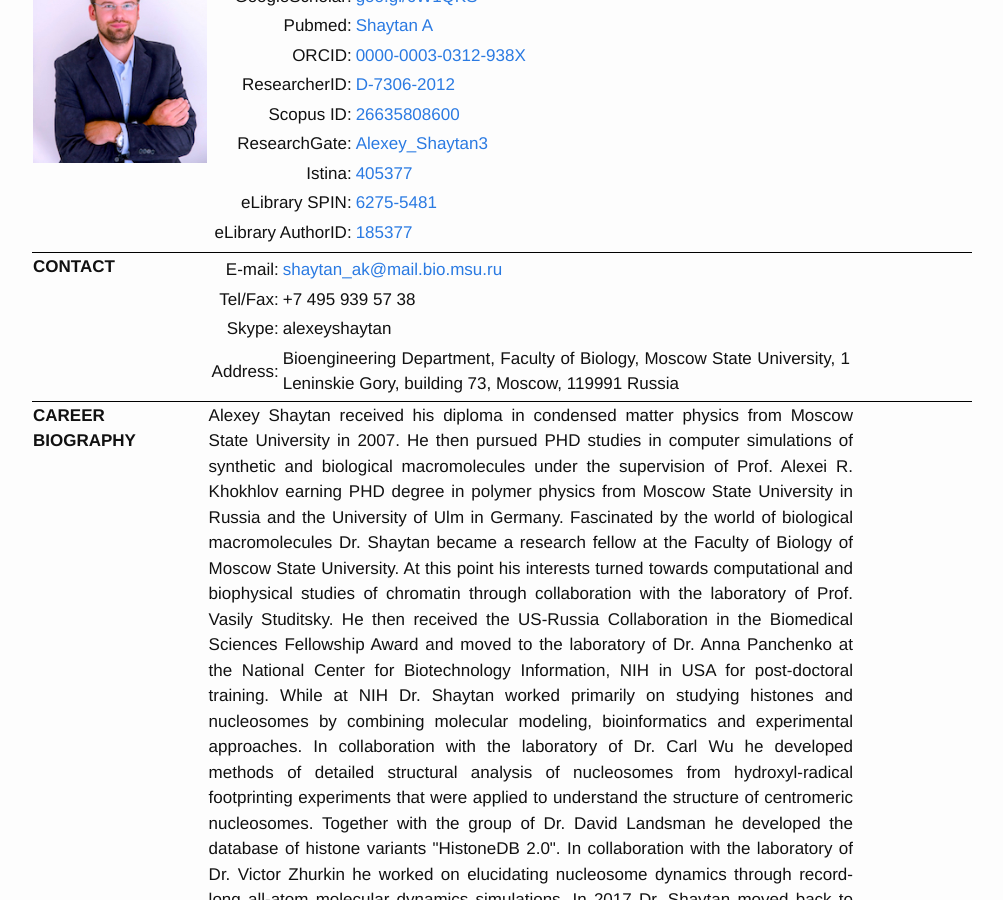
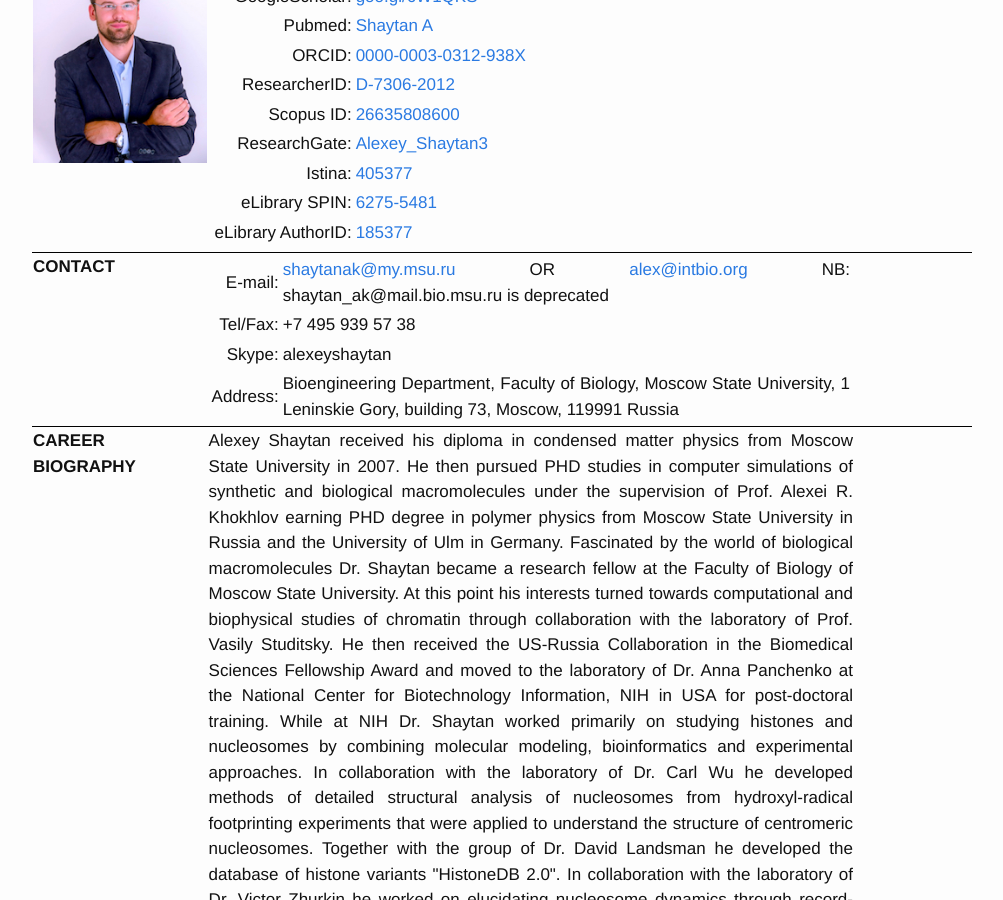
Before and after one commit to intbio/intbio.github.io, a Jekyll site: the page built from cv/aksh.md, in a window 1280 px wide and 900 px high, scrolled down 358 px. Shown: the whole window, without its empty margins (138-1141 px from the left). Built offline with Jekyll 4.4.1, drawn with Linux system fonts in a browser that asks for light colours; comment, search, counter and statistics services are not loaded.

Commit message:
Update aksh.md

```diff
--- a/cv/aksh.md
+++ b/cv/aksh.md
@@ -60,7 +60,7 @@ permalink: /alexey_shaytan
 		<td valign="top"><b>CONTACT</b></td>
 		<td>
 			<table>
-				<tr><td align="right">E-mail:</td><td><a href="mailto:shaytan_ak@mail.bio.msu.ru">shaytan_ak@mail.bio.msu.ru</a></td></tr>
+				<tr><td align="right">E-mail:</td><td><a href="mailto:shaytanak@my.msu.ru">shaytanak@my.msu.ru</a> OR <a href="mailto:alex@intbio.org">alex@intbio.org</a> NB: shaytan_ak@mail.bio.msu.ru is deprecated</td></tr>
 				<tr><td align="right">Tel/Fax:</td><td>+7 495 939 57 38</td></tr>
 				<tr><td align="right">Skype:</td><td>alexeyshaytan</td></tr>
 				<tr><td align="right">Address:</td><td>Bioengineering Department, Faculty of Biology, Moscow State University, 1 Leninskie Gory, building 73, Moscow, 119991 Russia</td></tr>
```
